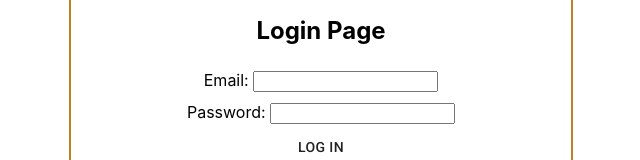
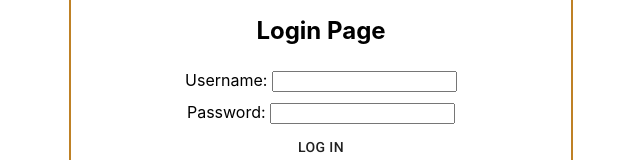
Before and after one commit to foodtruck-trackR-tt31/frontend-react-JL, a React (Create React App) app: page /login in a window 1280 px wide. Shown: the part 142-302 px from the top of the page, without its empty margins (319-959 px from the left). Built offline with nearby package versions, Linux system fonts and the light colour scheme.

Commit message:
Changed 'email' input on login form to 'username'

```diff
--- a/src/components/Login.js
+++ b/src/components/Login.js
@@ -6,7 +6,7 @@ import axios from 'axios';
 NOTE: All state, event handlers, and api calls are handled within the LOGIN component - no props being passed down from APP
 */
 const initialLoginValues = {
-  email: "",
+  username: "",
   password: "",
 }
 
@@ -29,7 +29,7 @@ const Login = (props) => {
     evt.preventDefault();
 
     const creds = {
-      email: loginValues.email,
+      username: loginValues.username,
       password: loginValues.password,
     }
 
@@ -49,12 +49,12 @@ const Login = (props) => {
       <form className="login-form">
         <div className="errors"></div>
         <div className="inputs">
-          <label> Email:{' '}
+          <label> Username:{' '}
             <input
-              value={loginValues.email}
+              value={loginValues.username}
               onChange={onChange}
-              name="email"
-              type="email"
+              name="username"
+              type="text"
             />
           </label>
           <label>Password:{' '}
```
